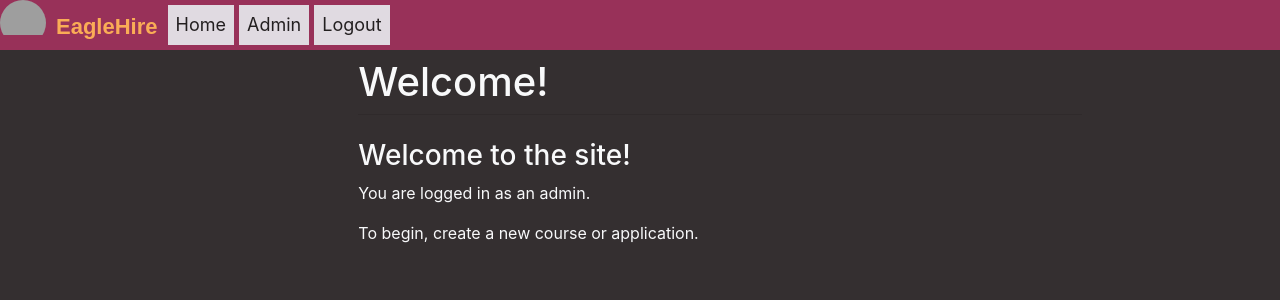
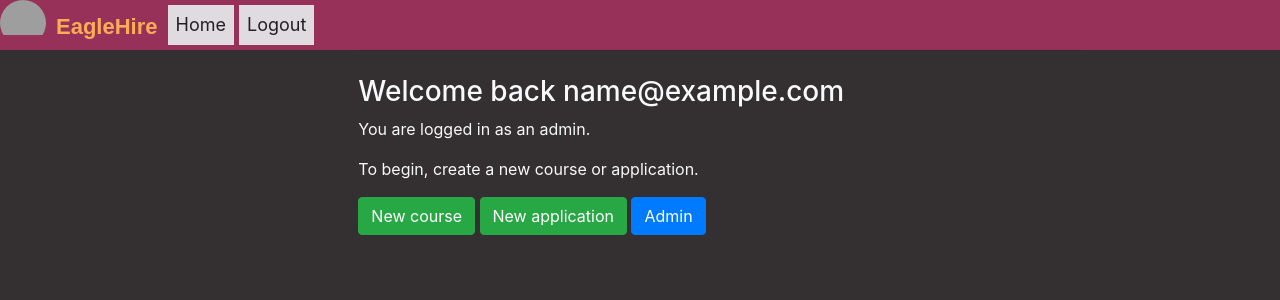
Before and after one commit to CSCI3356Spring2023/TeamFriday-, a Django app: page /home/ in a window 1280 px wide. Shown: the top 300 px of the page. Run offline with Django 4.2, Linux system fonts and the light colour scheme; the visitor is signed in with stand-in values (Sample User, id 1); grey boxes are pictures that could not be loaded.

Commit message:
Fixed login redirects and typos

```diff
--- a/oursite/main/forms.py
+++ b/oursite/main/forms.py
@@ -64,7 +64,7 @@ class InstructorSignUpForm(UserCreationForm):
     def save(self):
         user = super().save(commit=False)
         email = self.cleaned_data.get('email')
-        user.is_instructor = True
+        user.is_teacher = True
         user.email = email
         user.save()
         Instructor.objects.create(
@@ -90,6 +90,7 @@ class AdminSignUpForm(UserCreationForm):
         user = super().save(commit=False)
         email = self.cleaned_data.get('email')
         user.is_admin = True
+        user.is_superuser = True
         user.is_staff = True
         user.email = email
         user.save()
--- a/oursite/main/templates/main/base.html
+++ b/oursite/main/templates/main/base.html
@@ -31,7 +31,6 @@
     <div id="content", name="content", class="main">
         <div class="row justify-content-center">
             <div class="col-8 text-light">
-                <h1 class="mt-2">Welcome!</h1>
                 <hr class="mt-0 mb-4">
                 {%block content%}
                 {%endblock%}
--- a/oursite/main/templates/main/fp.html
+++ b/oursite/main/templates/main/fp.html
@@ -44,7 +44,7 @@
 
         <div class="card-body">
           <h5 class="card-title">Welcome to EagleHire</h5>
-          <p class="card-text">Boston College’s new TA application system built with the goal of providing a seamless and efficient for students and faculty members.</p>
+          <p class="card-text">Boston College’s new TA application system built with the goal of providing a seamless and efficient experience for students and faculty members.</p>
           <p class="card-text">To get started, please create a new account or login.</p>
 
         </div>
--- a/oursite/main/templates/main/home.html
+++ b/oursite/main/templates/main/home.html
@@ -5,8 +5,7 @@
 {%block nav%}
     <div class="nav-links">
         <ul>
-      <li><a href="/">Home</a></li>
-      <li><a href="/admin">Admin</a></li>
+      <li><a href="/home">Home</a></li>
       <li><a href="/logout">Logout</a></li>
     </ul>
     </div>
@@ -15,16 +14,21 @@
 
 
 {%block content%}
-<h3>Welcome to the site!</h3>
-{% if user.is_authenticated and user.is_instructor %}
+<h3>Welcome  back {{user}}</h3>
+{% if user.is_authenticated and user.is_teacher %}
     <p>You are logged in as an instructor.</p>
     <p> To begin, create a new course. </p>
+    <a href="/create/course" class="btn btn-success">New course</a>
 {% elif user.is_authenticated and user.is_student %}
     <p>You are logged in as a student.</p>
     <p> To begin, create a new application. </p>
+    <a href="/create/application" class="btn btn-success">New application</a>
 {%else%}
     <p>You are logged in as an admin.</p>
     <p> To begin, create a new course or application. </p>
+    <a href="/create/course" class="btn btn-success">New course</a>
+    <a href="/create/application" class="btn btn-success">New application</a>
+    <a href="/admin" class="btn btn-primary">Admin</a>
 {% endif %}
 
 {%endblock%}
--- a/oursite/main/views.py
+++ b/oursite/main/views.py
@@ -42,7 +42,7 @@ from .models import User, Student, Instructor, Admin, Course, Application
 #     return render(request, "upload.html", {"form": form})
 
 # Create your views here.
-@login_required(login_url='login/')
+@login_required()
 def home(response):
     return render(response, 'main/home.html', {})
 
@@ -66,7 +66,7 @@ class addCourse(CreateView):
         self.object.user = self.request.user
         self.object.save()
 
-        return redirect('/')
+        return redirect('/home')
 
 class CreateApplication(CreateView):
     model = Application
@@ -82,7 +82,7 @@ class CreateApplication(CreateView):
         self.object.user = self.request.user
         self.object.save()
 
-        return redirect('/')
+        return redirect('/home')
 
 
 class StudentSignUpView(CreateView):
@@ -98,7 +98,7 @@ class StudentSignUpView(CreateView):
         user = form.save()
         login(self.request, user)
 
-        return redirect('/')
+        return redirect('/home')
 
 class InstructorSignUpView(CreateView):
     model = User
@@ -113,7 +113,7 @@ class InstructorSignUpView(CreateView):
         user = form.save()
         login(self.request, user)
 
-        return redirect('/')
+        return redirect('/home')
 
 class AdminSignUpView(CreateView):
     model = User
@@ -128,4 +128,4 @@ class AdminSignUpView(CreateView):
         user = form.save()
         login(self.request, user)
 
-        return redirect('/')
+        return redirect('/home')
--- a/oursite/oursite/settings.py
+++ b/oursite/oursite/settings.py
@@ -129,6 +129,8 @@ CRISPY_TEMPLATE_PACK="bootstrap4"
 
 LOGIN_REDIRECT_URL = "/home"
 
-LOGOUT_REDIRECT_URL = "/login"
+LOGOUT_REDIRECT_URL = "/"
+
+LOGIN_URL = "/login/"
 
 AUTH_USER_MODEL = 'main.User'
--- a/oursite/oursite/urls.py
+++ b/oursite/oursite/urls.py
@@ -15,6 +15,7 @@ Including another URLconf
 """
 from django.contrib import admin
 from django.urls import path, include
+from django.contrib.auth.decorators import login_required
 from main import views as v
 
 urlpatterns = [
@@ -25,6 +26,6 @@ urlpatterns = [
     path('accounts/signup/student', v.StudentSignUpView.as_view(), name='student_signup'),
     path('accounts/signup/instructor', v.InstructorSignUpView.as_view(), name='instructor_signup'),
     path('accounts/signup/admin', v.AdminSignUpView.as_view(), name='admin_signup'),
-    path("create/application", v.CreateApplication.as_view(), name="Create Application"),
-    path("create/course", v.addCourse.as_view(), name="Create Course"),
+    path("create/application", login_required(v.CreateApplication.as_view()), name="Create Application"),
+    path("create/course", login_required(v.addCourse.as_view()), name="Create Course"),
 ]
```
Also changed, not shown: oursite/main/templates/main/create_app.html (+11 -0 lines).
